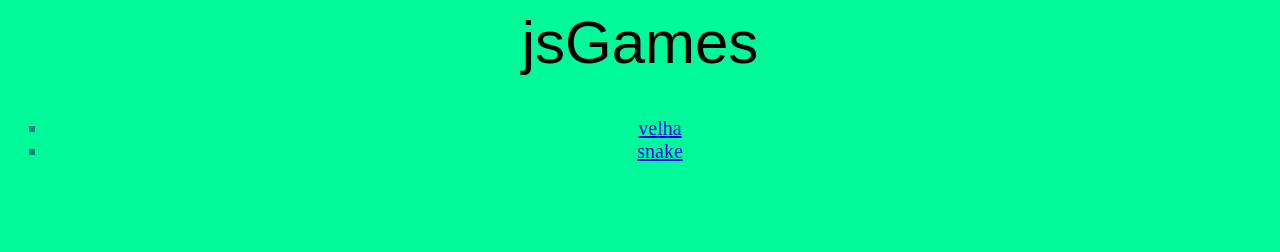
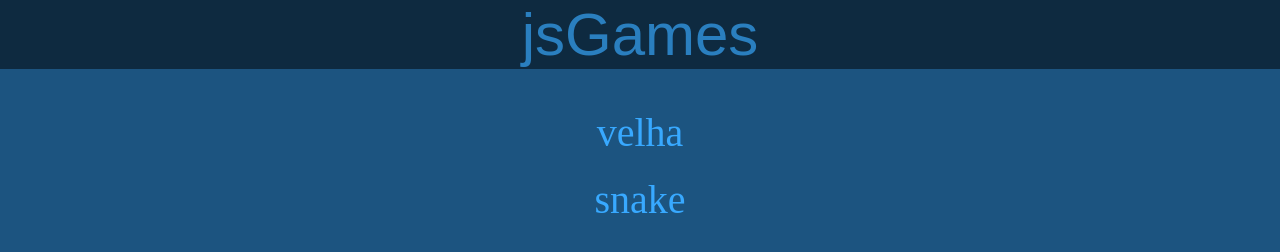
Before and after one commit to gabrielott/jsGames, a plain HTML site: page index.html in a window 1280 px wide. Drawn offline with Linux system fonts and the light colour scheme.

Commit message:
Novas cores

```diff
--- a/index.html
+++ b/index.html
@@ -2,30 +2,13 @@
 	<head>
 		<meta charset="uft-8">
 		<title>jsGames</title>
-		<style>
-			html {
-				font-size: 20px;
-				background-color: mediumspringgreen;
-				text-align: center;
-			}
-
-			h1 {
-				font: 3em Helveltica, Arial, sans-serif;
-			}
-
-			ul {
-				list-style-type: square;
-				color: teal;
-			}
-		</style>
+		<link rel="stylesheet" href="style.css">
 	</head>
 
 	<body>
 		<h1>jsGames</h1>
 
-		<ul>
-			<li><a href="velha/velha.html">velha</a></li>
-			<li><a href="snake/snake.html">snake</a></li>
-		</ul>
+		<p><a href="velha/velha.html">velha</a></p>
+		<p><a href="snake/snake.html">snake</a></p>
 	</body>
 </html>
--- /dev/null
+++ b/style.css
@@ -0,0 +1,29 @@
+html {
+	background-color: #1C5480;
+	font-size: 20px;
+	text-align: center;
+}
+
+body {
+	margin: 0;
+	padding: 0;
+}
+
+h1 {
+	font: 3em Helveltica, Arial, sans-serif;
+	color: #2A7FBF;
+	background-color: #0E2A40;
+}
+
+a {
+	font-size: 2em;
+	color: #38A9FF;
+	text-decoration: none;
+	padding: 5px;
+}
+
+a:hover {
+	color: #2CCEFF;
+	background: #2A7FBF;
+	border-bottom: 3px solid;
+}
```
